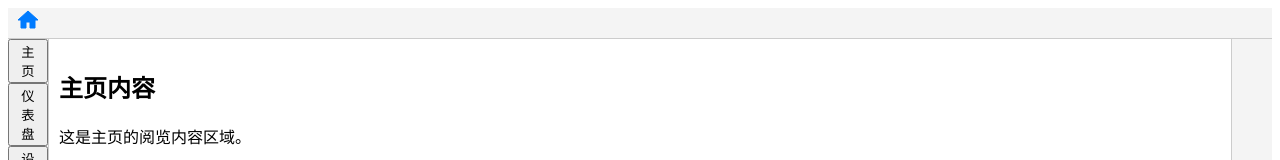
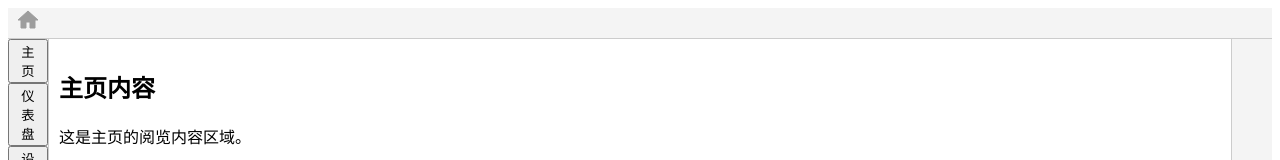
Before and after one commit to DaoiestFire/Billadm-GO, a Vue app in the folder app/: page / in a window 1280 px wide. Shown: the top 160 px of the page. Built offline with nearby package versions, Linux system fonts and the light colour scheme.

Commit message:
使用css变量设置图标颜色

```diff
--- a/app/src/components/Layout.vue
+++ b/app/src/components/Layout.vue
@@ -2,8 +2,8 @@
   <div class="layout">
     <!-- 上栏：菜单栏 -->
     <div class="top-bar">
-      <CommonIcon :icon="homeIcon" width="40" height="30" color="#007BFF" :bgColor="bgColor" :hoverBgColor="hoverBgColor"
-        hoverStyle="circle" />
+      <CommonIcon :icon="homeIcon" width="40" height="30" :color="iconColor" :bgColor="bgColor"
+        :hoverBgColor="hoverBgColor" hoverStyle="rect" />
     </div>
 
     <!-- 中间栏：左中右 -->
@@ -65,6 +65,12 @@ const hoverBgColor = ref(
     .getPropertyValue('--billadm-color-icon-hover-bg-color')
     .trim()
 );
+
+const iconColor = ref(
+  getComputedStyle(document.documentElement)
+    .getPropertyValue('--billadm-color-icon-color')
+    .trim()
+);
 </script>
 
 <style scoped>
--- a/app/src/style.css
+++ b/app/src/style.css
@@ -5,5 +5,6 @@
     --billadm-color-window-border-color: #ccc;
 
     /* 按钮的颜色 */
-    --billadm-color-icon-hover-bg-color: #cacaca;
+    --billadm-color-icon-color: #9d9d9d;
+    --billadm-color-icon-hover-bg-color: #e0e0e0;
 }
```
